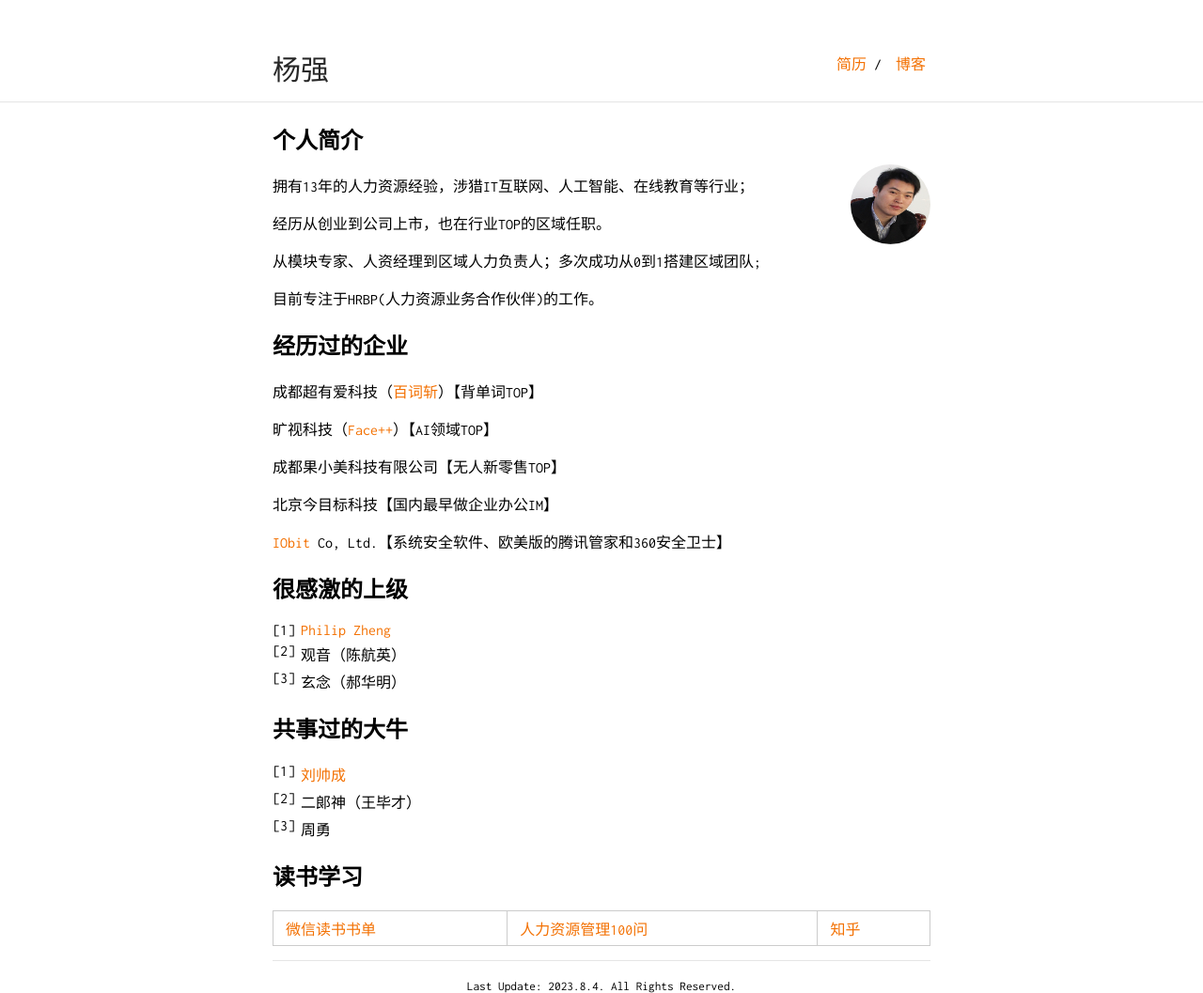
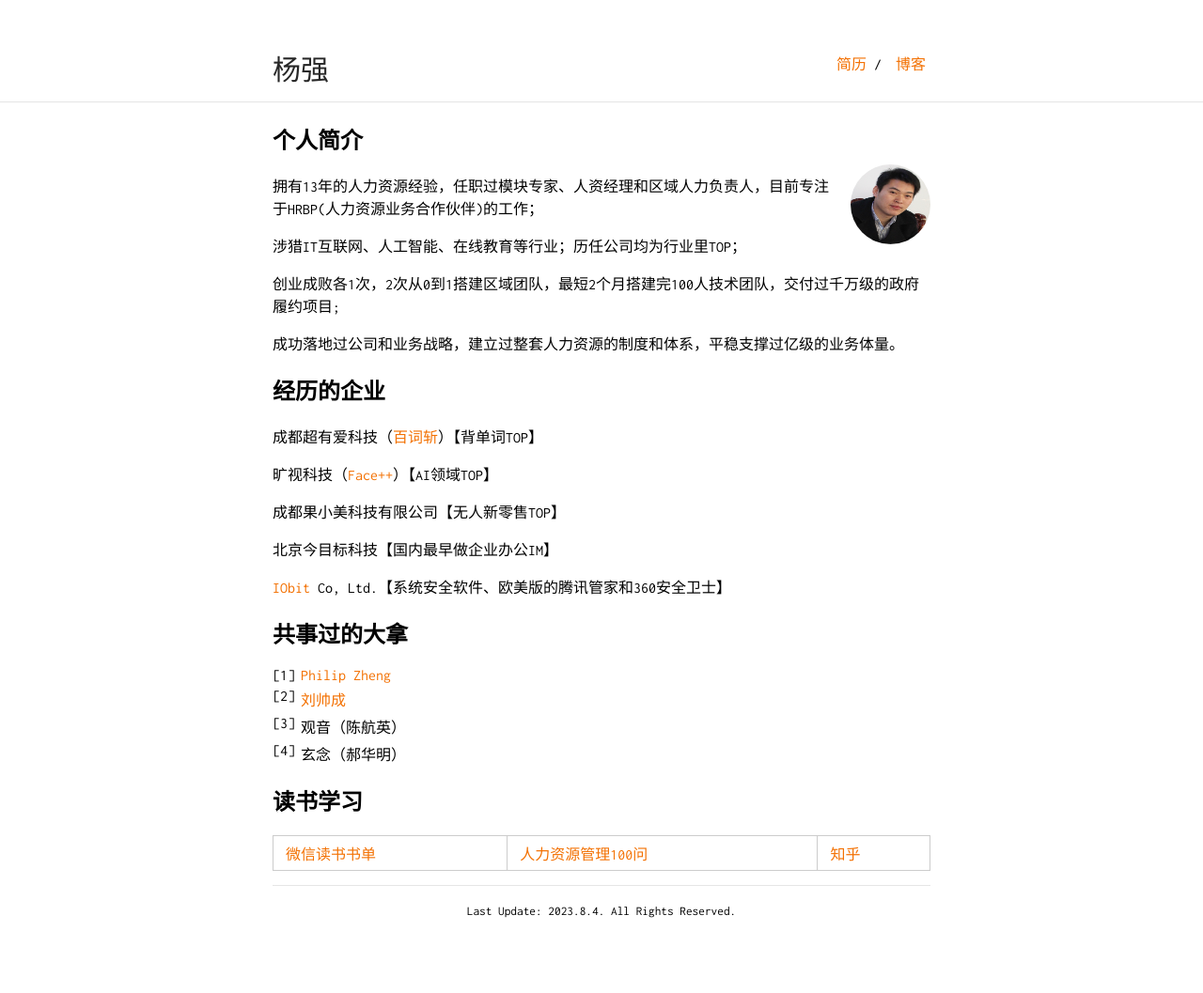
Before and after one commit to Harteyang/index, a Jekyll site: the page built from index.md, in a window 1280 px wide. Shown: the whole page at 94% size. Built offline with Jekyll 4.4.1, drawn with Linux system fonts in a browser that asks for light colours; our own code applies the rules of GitHub Pages for plain Markdown files; after the commit the page ends 977 px from its top, so only the background shows below that.

Commit message:
更新内容

```diff
--- a/index.md
+++ b/index.md
@@ -6,15 +6,16 @@ layout: default
 
 <img class="profile-picture" src="sherlock.jpeg">
 
-拥有13年的人力资源经验，涉猎IT互联网、人工智能、在线教育等行业；
+拥有13年的人力资源经验，任职过模块专家、人资经理和区域人力负责人，目前专注于HRBP(人力资源业务合作伙伴)的工作；
 
-经历从创业到公司上市，也在行业TOP的区域任职。
+涉猎IT互联网、人工智能、在线教育等行业；历任公司均为行业里TOP；
 
-从模块专家、人资经理到区域人力负责人；多次成功从0到1搭建区域团队;
+创业成败各1次，2次从0到1搭建区域团队，最短2个月搭建完100人技术团队，交付过千万级的政府履约项目;
 
-目前专注于HRBP(人力资源业务合作伙伴)的工作。
+成功落地过公司和业务战略，建立过整套人力资源的制度和体系，平稳支撑过亿级的业务体量。
 
-## 经历过的企业
+
+## 经历的企业
 
 成都超有爱科技（[百词斩](https://www.baicizhan.com/)）【背单词TOP】
 
@@ -27,17 +28,13 @@ layout: default
 [IObit](https://www.iobit.com) Co, Ltd.【系统安全软件、欧美版的腾讯管家和360安全卫士】
 
 
-## 很感激的上级
+## 共事过的大拿
 
 1. [Philip Zheng](https://www.linkedin.com/in/philip-zheng-7b239813/)
-2. 观音（陈航英）
-3. 玄念（郝华明）
+2. [刘帅成](http://www.liushuaicheng.org/)
+3. 观音（陈航英）
+4. 玄念（郝华明）
 
-## 共事过的大牛
-
-1. [刘帅成](http://www.liushuaicheng.org/)
-2. 二郎神（王毕才）
-3. 周勇
 
 ## 读书学习
 
```
